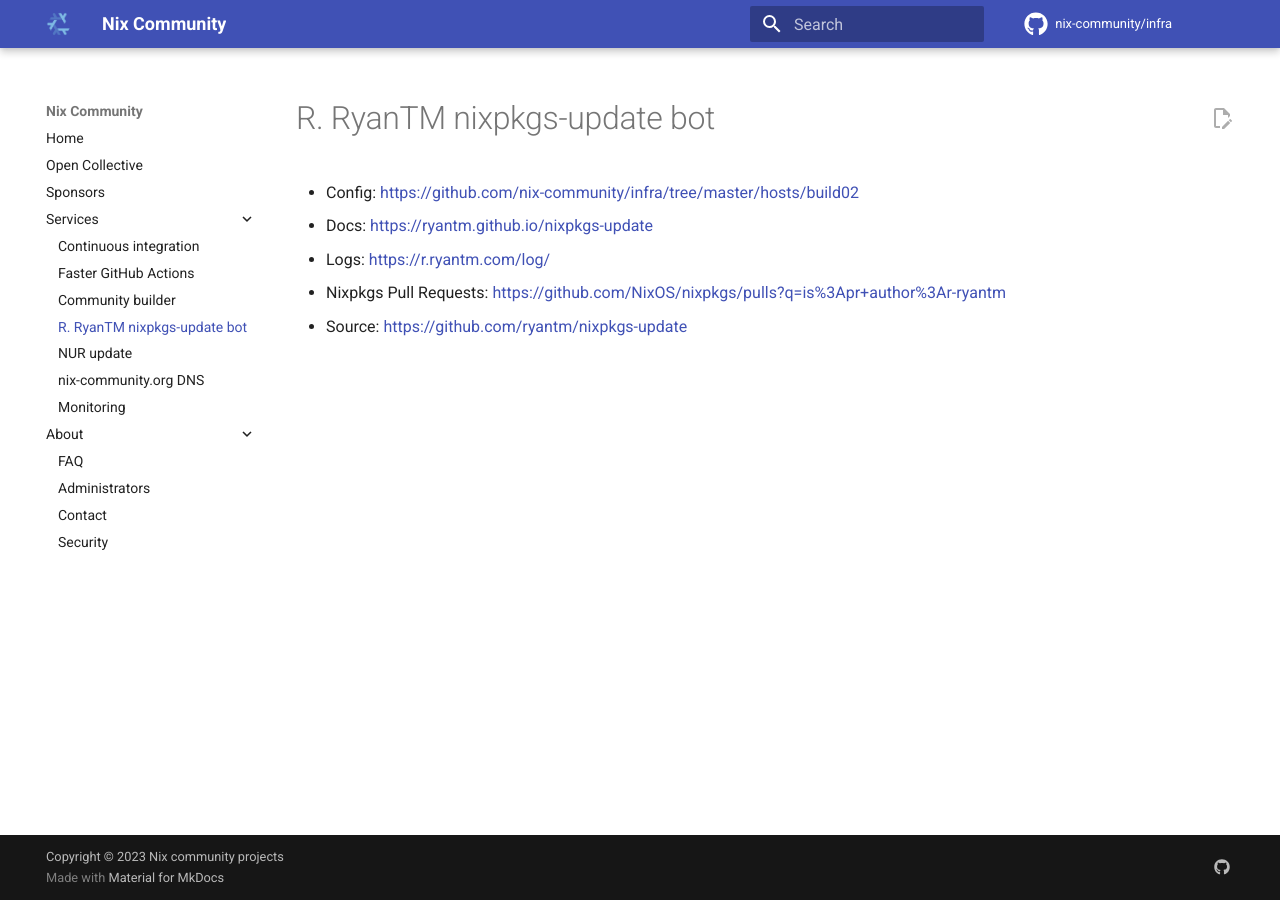
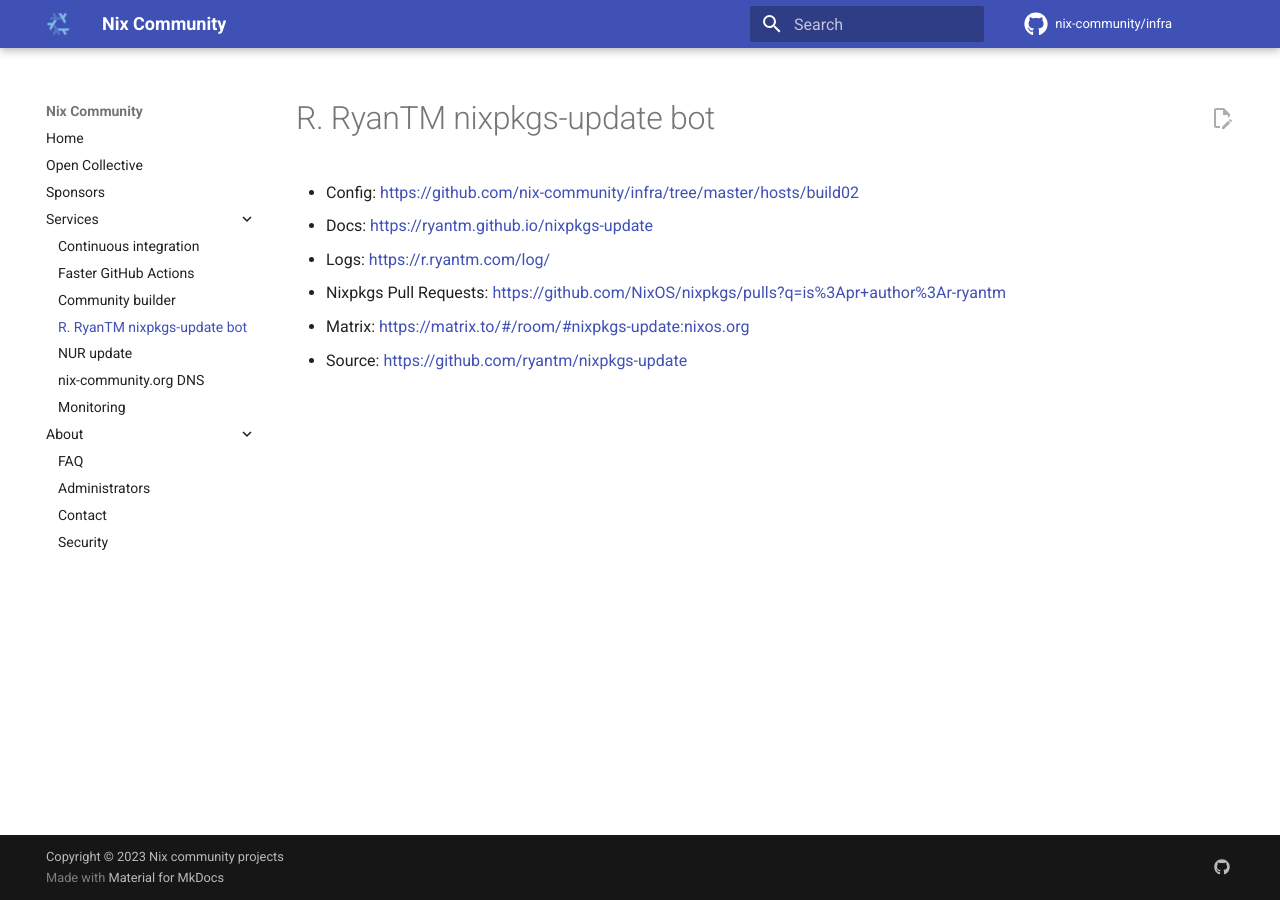
Before and after one commit to nix-community/infra, an MkDocs documentation site: the page built from docs/update-bot.md, in a window 1280 px wide. Built offline with MkDocs 1.6.1 and Material for MkDocs 9.7.7, drawn with Linux system fonts in a browser that asks for light colours; comment, search, counter and statistics services are not loaded; some of the changed lines change nothing that is shown.

Commit message:
docs: add nixpkgs-update room

```diff
--- a/docs/update-bot.md
+++ b/docs/update-bot.md
@@ -2,4 +2,5 @@
 - Docs: [https://ryantm.github.io/nixpkgs-update](https://ryantm.github.io/nixpkgs-update)
 - Logs: [https://r.ryantm.com/log/](https://r.ryantm.com/log/)
 - Nixpkgs Pull Requests: [https://github.com/NixOS/nixpkgs/pulls?q=is%3Apr+author%3Ar-ryantm](https://github.com/NixOS/nixpkgs/pulls?q=is%3Apr+author%3Ar-ryantm)
+- Matrix: [https://matrix.to/#/room/#nixpkgs-update:nixos.org](https://matrix.to/#/room/#nixpkgs-update:nixos.org)
 - Source: [https://github.com/ryantm/nixpkgs-update](https://github.com/ryantm/nixpkgs-update)
```
